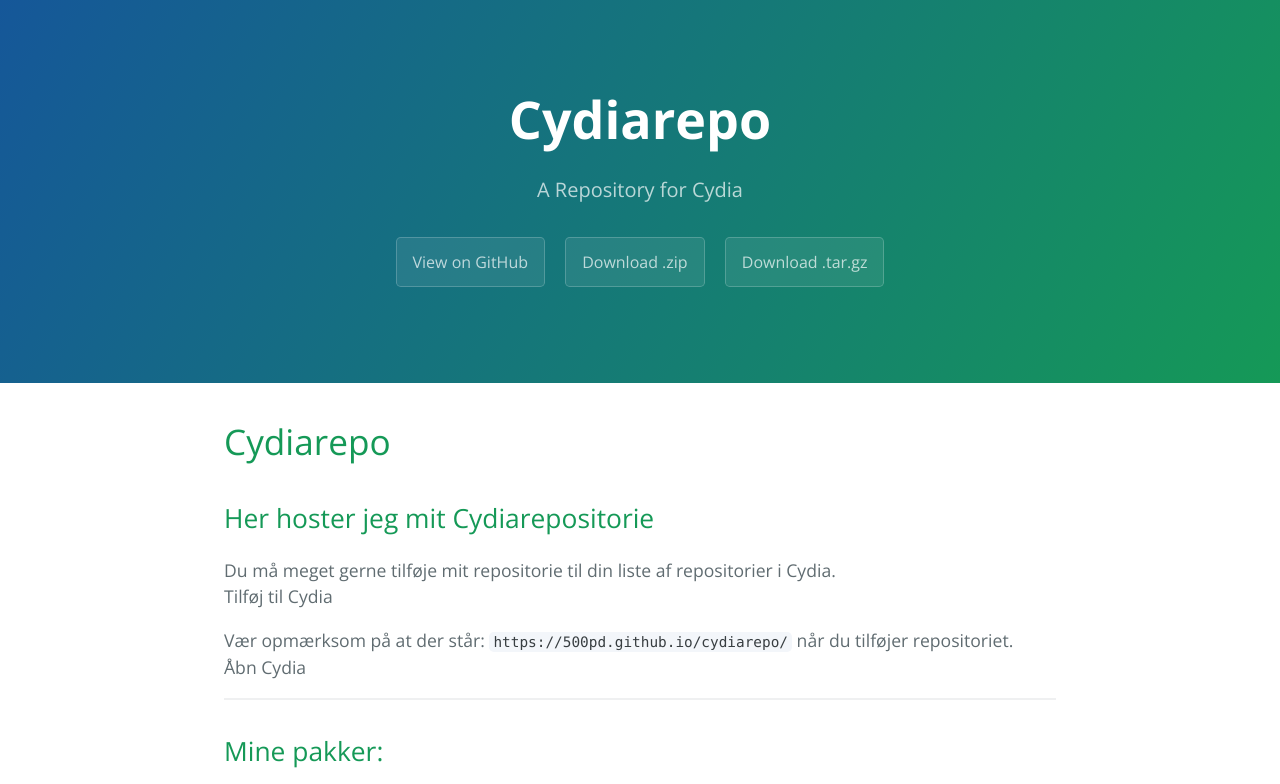
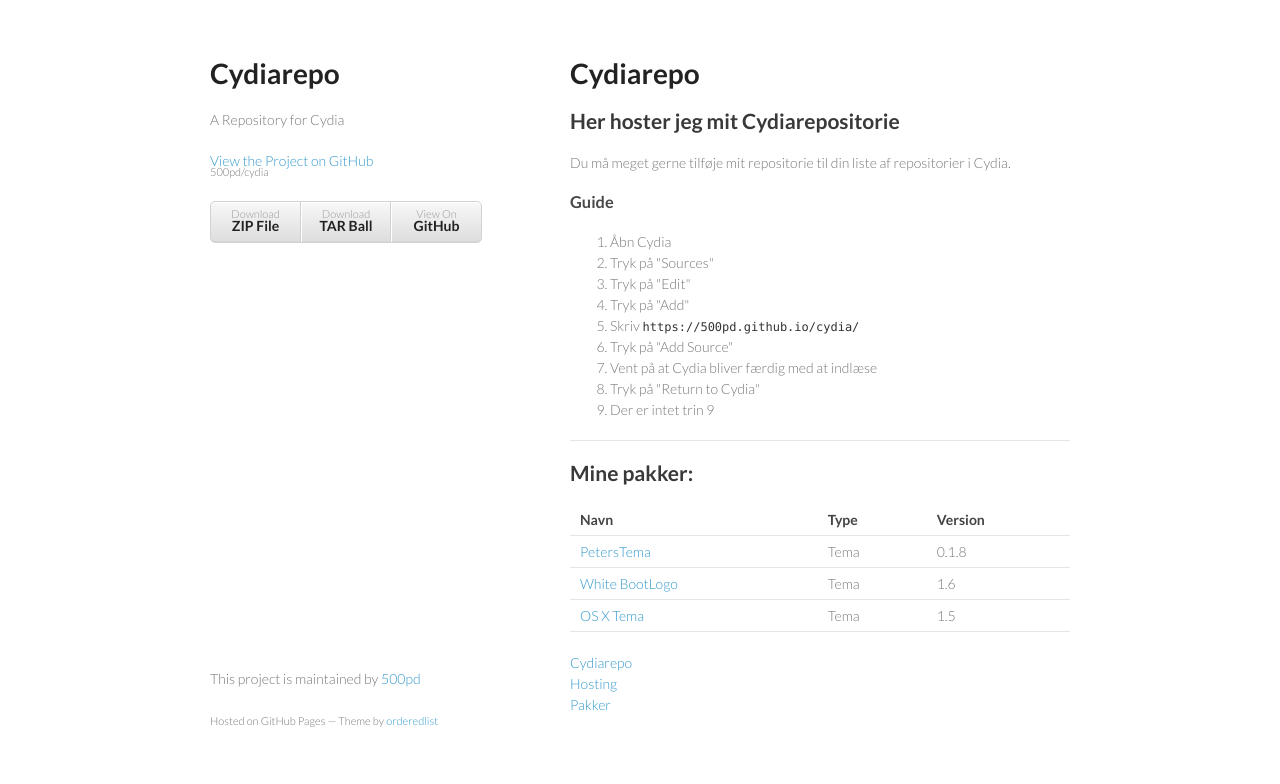
Before and after one commit to 500pd/Cydiarepo, a plain HTML site: page index.html in a window 1280 px wide. Shown: the top 784 px of the page. Drawn offline with nearby package versions, Linux system fonts and the light colour scheme.

```diff
--- a/index.html
+++ b/index.html
@@ -1,35 +1,63 @@
-<!DOCTYPE html>
-<html lang="en-us">
+<!doctype html>
+<html>
   <head>
-    <meta charset="UTF-8">
+    <meta charset="utf-8">
+    <meta http-equiv="X-UA-Compatible" content="chrome=1">
     <title>Cydiarepo by 500pd</title>
-    <meta name="viewport" content="width=device-width, initial-scale=1">
-    <link rel="stylesheet" type="text/css" href="stylesheets/normalize.css" media="screen">
-    <link href='https://fonts.googleapis.com/css?family=Open+Sans:400,700' rel='stylesheet' type='text/css'>
-    <link rel="stylesheet" type="text/css" href="stylesheets/stylesheet.css" media="screen">
-    <link rel="stylesheet" type="text/css" href="stylesheets/github-light.css" media="screen">
+
+    <link rel="stylesheet" href="stylesheets/styles.css">
+    <link rel="stylesheet" href="stylesheets/github-light.css">
+    <meta name="viewport" content="width=device-width, initial-scale=1, user-scalable=no">
+    <!--[if lt IE 9]>
+    <script src="//html5shiv.googlecode.com/svn/trunk/html5.js"></script>
+    <![endif]-->
   </head>
   <body>
-    <section class="page-header">
-      <h1 class="project-name">Cydiarepo</h1>
-      <h2 class="project-tagline">A Repository for Cydia</h2>
-      <a href="https://github.com/500pd/cydia" class="btn">View on GitHub</a>
-      <a href="https://github.com/500pd/cydia/zipball/master" class="btn">Download .zip</a>
-      <a href="https://github.com/500pd/cydia/tarball/master" class="btn">Download .tar.gz</a>
-    </section>
+    <div class="wrapper">
+      <header>
+        <h1>Cydiarepo</h1>
+        <p>A Repository for Cydia</p>
 
-    <section class="main-content">
-      <h1>
+        <p class="view"><a href="https://github.com/500pd/cydia">View the Project on GitHub <small>500pd/cydia</small></a></p>
+
+
+        <ul>
+          <li><a href="https://github.com/500pd/cydia/zipball/master">Download <strong>ZIP File</strong></a></li>
+          <li><a href="https://github.com/500pd/cydia/tarball/master">Download <strong>TAR Ball</strong></a></li>
+          <li><a href="https://github.com/500pd/cydia">View On <strong>GitHub</strong></a></li>
+        </ul>
+      </header>
+      <section>
+        <h1>
 <a id="cydiarepo" class="anchor" href="#cydiarepo" aria-hidden="true"><span class="octicon octicon-link"></span></a>Cydiarepo</h1>
 
 <h2>
 <a id="her-hoster-jeg-mit-cydiarepositorie" class="anchor" href="#her-hoster-jeg-mit-cydiarepositorie" aria-hidden="true"><span class="octicon octicon-link"></span></a>Her hoster jeg mit Cydiarepositorie</h2>
 
-<p>Du må meget gerne tilføje mit repositorie til din liste af repositorier i Cydia.<br>
-Tilføj til Cydia  </p>
+<p>Du må meget gerne tilføje mit repositorie til din liste af repositorier i Cydia.  </p>
 
-<p>Vær opmærksom på at der står: <code>https://500pd.github.io/cydiarepo/</code> når du tilføjer repositoriet.<br>
-Åbn Cydia  </p>
+<h3>
+<a id="guide" class="anchor" href="#guide" aria-hidden="true"><span class="octicon octicon-link"></span></a>Guide</h3>
+
+<ol>
+<li>Åbn Cydia<br>
+</li>
+<li>Tryk på "Sources"<br>
+</li>
+<li>Tryk på "Edit"<br>
+</li>
+<li>Tryk på "Add"<br>
+</li>
+<li>Skriv <code>https://500pd.github.io/cydia/</code><br>
+</li>
+<li>Tryk på "Add Source"<br>
+</li>
+<li>Vent på at Cydia bliver færdig med at indlæse<br>
+</li>
+<li>Tryk på "Return to Cydia"<br>
+</li>
+<li>Der er intet trin 9</li>
+</ol>
 
 <hr>
 
@@ -66,15 +94,13 @@
 <p><a href="#cydiarepo">Cydiarepo</a><br>
 <a href="#her-hoster-jeg-mit-cydiarepositorie">Hosting</a><br>
 <a href="#mine-pakker">Pakker</a></p>
-
-      <footer class="site-footer">
-        <span class="site-footer-owner"><a href="https://github.com/500pd/cydia">Cydiarepo</a> is maintained by <a href="https://github.com/500pd">500pd</a>.</span>
-
-        <span class="site-footer-credits">This page was generated by <a href="https://pages.github.com">GitHub Pages</a> using the <a href="https://github.com/jasonlong/cayman-theme">Cayman theme</a> by <a href="https://twitter.com/jasonlong">Jason Long</a>.</span>
+      </section>
+      <footer>
+        <p>This project is maintained by <a href="https://github.com/500pd">500pd</a></p>
+        <p><small>Hosted on GitHub Pages &mdash; Theme by <a href="https://github.com/orderedlist">orderedlist</a></small></p>
       </footer>
-
-    </section>
-
+    </div>
+    <script src="javascripts/scale.fix.js"></script>
 
   </body>
 </html>
--- a/params.json
+++ b/params.json
@@ -1 +1 @@
-{"name":"Cydiarepo","tagline":"A Repository for Cydia","body":"#Cydiarepo\r\n\r\n##Her hoster jeg mit Cydiarepositorie\r\n\r\nDu må meget gerne tilføje mit repositorie til din liste af repositorier i Cydia.  \r\n[Tilføj til Cydia](cydia://url/https://cydia.saurik.com/api/share#?source=https://500pd.github.io/cydiarepo/)  \r\n\r\nVær opmærksom på at der står: `https://500pd.github.io/cydiarepo/` når du tilføjer repositoriet.  \r\n[Åbn Cydia](cydia://sources/)  \r\n\r\n***\r\n\r\n##Mine pakker:  \r\n| Navn | Type | Version |\r\n|:----:|:----:|---------|\r\n| [PetersTema](/cydia/depictions/PetersTema/index.html \"Depiction til pakken \"PetersTema\"\") | Tema | 0.1.8 |\r\n| [White BootLogo](/cydia/depictions/WhiteBootLogo/index.html \"Depiction til pakken \"White BootLogo\"\") | Tema | 1.6 |\r\n| [OS X Tema](/cydia/depictions/OS_X_Theme/index.html \"Depiction til pakken \"OS X Tema\"\") | Tema | 1.5\r\n\r\n[Cydiarepo](#cydiarepo)  \r\n[Hosting](#her-hoster-jeg-mit-cydiarepositorie)  \r\n[Pakker](#mine-pakker)","google":"","note":"Don't delete this file! It's used internally to help with page regeneration."}
+{"name":"Cydiarepo","tagline":"A Repository for Cydia","body":"#Cydiarepo\r\n\r\n##Her hoster jeg mit Cydiarepositorie\r\n\r\nDu må meget gerne tilføje mit repositorie til din liste af repositorier i Cydia.  \r\n###Guide\r\n1. Åbn Cydia  \r\n2. Tryk på \"Sources\"  \r\n3. Tryk på \"Edit\"  \r\n4. Tryk på \"Add\"  \r\n5. Skriv `https://500pd.github.io/cydia/`  \r\n6. Tryk på \"Add Source\"  \r\n7. Vent på at Cydia bliver færdig med at indlæse  \r\n8. Tryk på \"Return to Cydia\"  \r\n9. Der er intet trin 9\r\n\r\n\r\n***\r\n\r\n##Mine pakker:  \r\n| Navn | Type | Version |\r\n|:----:|:----:|---------|\r\n| [PetersTema](/cydia/depictions/PetersTema/index.html \"Depiction til pakken \"PetersTema\"\") | Tema | 0.1.8 |\r\n| [White BootLogo](/cydia/depictions/WhiteBootLogo/index.html \"Depiction til pakken \"White BootLogo\"\") | Tema | 1.6 |\r\n| [OS X Tema](/cydia/depictions/OS_X_Theme/index.html \"Depiction til pakken \"OS X Tema\"\") | Tema | 1.5\r\n\r\n[Cydiarepo](#cydiarepo)  \r\n[Hosting](#her-hoster-jeg-mit-cydiarepositorie)  \r\n[Pakker](#mine-pakker)","google":"","note":"Don't delete this file! It's used internally to help with page regeneration."}
```
